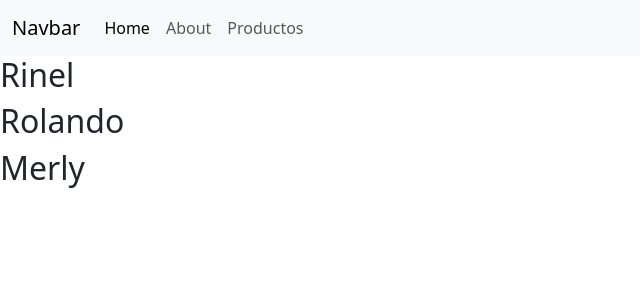
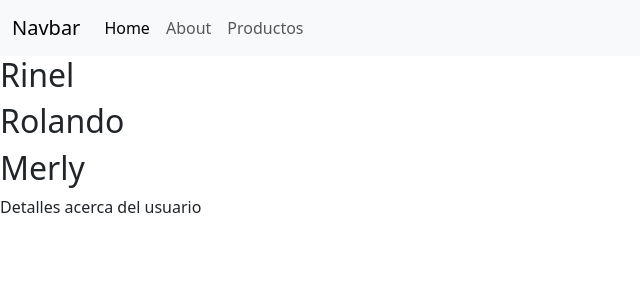
Before and after one commit to rineliniguezsosa/React-router-v6, a React (Create React App) app: page /usuarios/1 in a window 1280 px wide. Shown: the top 300 px of the page, without its empty margins (0-640 px from the left). Built offline with nearby package versions, Linux system fonts and the light colour scheme.

Commit message:
representando el componente o ruta secundaria Detallesusuario mediante el Outlet

```diff
--- a/src/06-Dinamic routes/Usuarios.js
+++ b/src/06-Dinamic routes/Usuarios.js
@@ -6,6 +6,8 @@ export const Usuarios = () => {
         <h2>Rinel</h2>
         <h2>Rolando</h2>
         <h2>Merly</h2>
+
+        <Outlet></Outlet>
     </>
   )
 }
```
